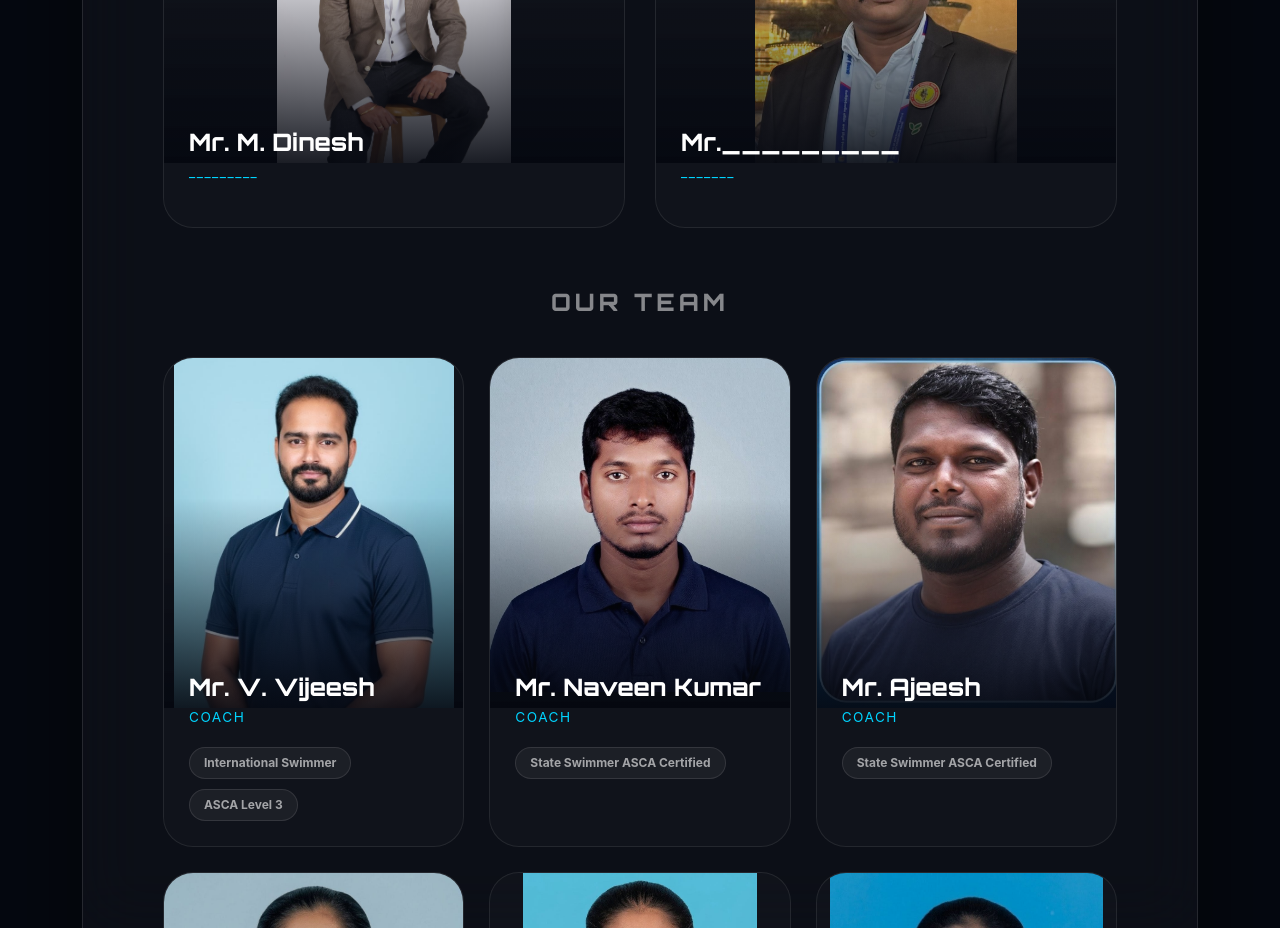
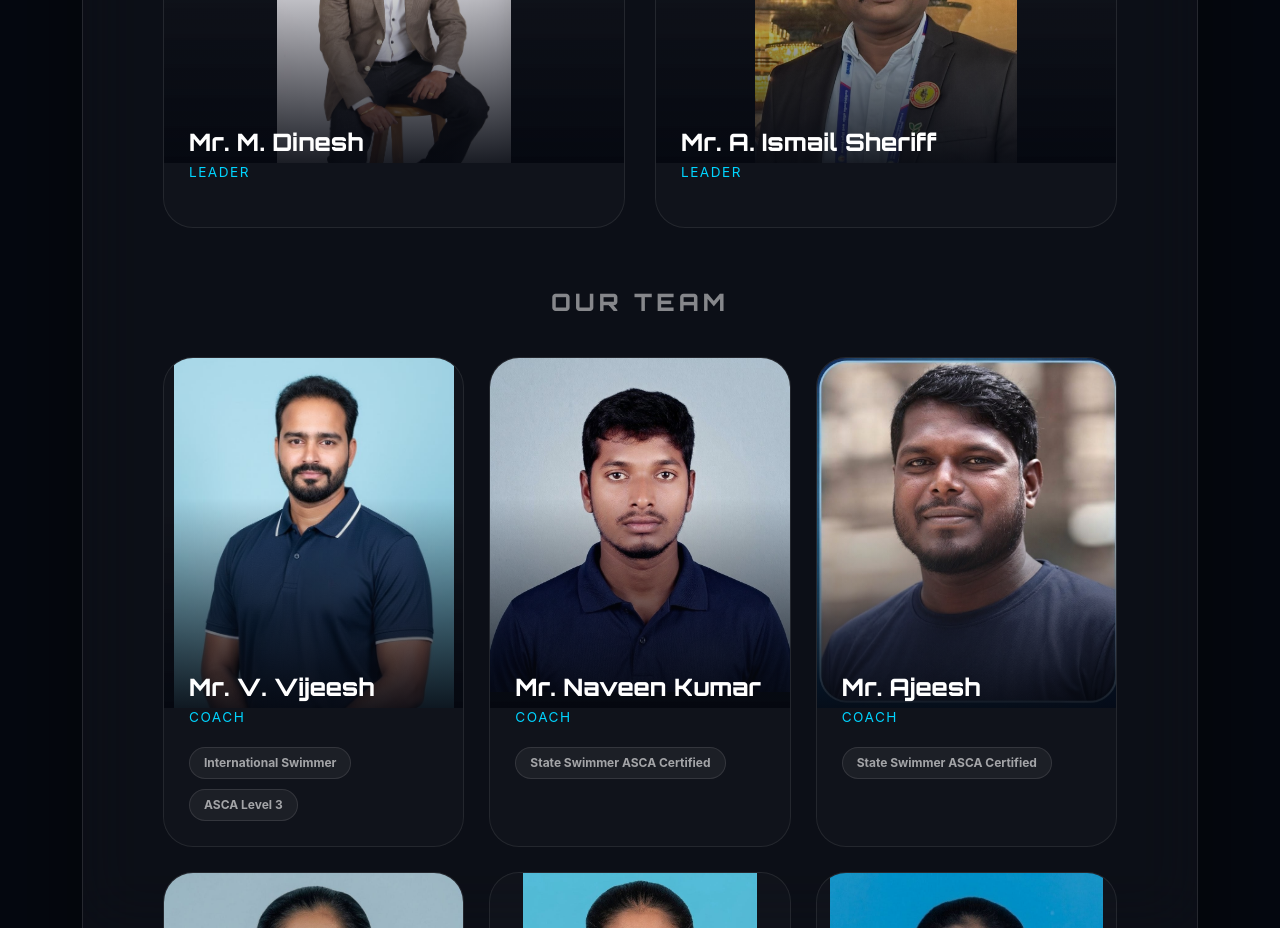
Before and after one commit to deepak-05dktopG/Login-Sports-Academy, a React (Vite) app in the folder client/: page /team in a window 1280 px wide. Shown: the part 960-1888 px from the top of the page. Built offline with nearby package versions, Linux system fonts and the light colour scheme; no server answers.

Commit message:
team leaders update

```diff
--- a/client/src/pages/AdminPanel/AdminDashboard.jsx
+++ b/client/src/pages/AdminPanel/AdminDashboard.jsx
@@ -64,14 +64,14 @@ const AdminDashboard = () => {
       color: "#0099FF",
       count: "",
     },
-    {
-      title: "Lesson Plans",
-      description: "Manage yearly plans and learning levels",
-      icon: <FaBookmark />,
-      path: "/admin/lesson-plans",
-      color: "#00FFD4",
-      count: "",
-    },
+    // {
+    //   title: "Lesson Plans",
+    //   description: "Manage yearly plans and learning levels",
+    //   icon: <FaBookmark />,
+    //   path: "/admin/lesson-plans",
+    //   color: "#00FFD4",
+    //   count: "",
+    // },
     {
       title: "Members Feedback",
       description: "View and manage customer feedback",
--- a/client/src/pages/Team.jsx
+++ b/client/src/pages/Team.jsx
@@ -13,8 +13,8 @@ const Team = () => {
 
   const swimmingTeam = {
     leadership: [
-      { name: "Mr. M. Dinesh", position: "_________", image: "/assets/Team/dinesh.png", eligibilities: [] },
-      { name: "Mr._________", position: "_______", image: "/assets/Team/leader2.jpeg", eligibilities: [] },
+      { name: "Mr. M. Dinesh", position: "Leader", image: "/assets/Team/dinesh.png", eligibilities: [] },
+      { name: "Mr. A. Ismail Sheriff", position: "Leader", image: "/assets/Team/leader2.jpeg", eligibilities: [] },
     ],
     coaches: [
       { name: "Mr. V. Vijeesh", position: "Coach", image: "/assets/Team/vijeesh.jpg", eligibilities: ["International Swimmer", "ASCA Level 3"] },
```
Also changed, not shown: 1 other file (tests, documents, lock files or other folders).
